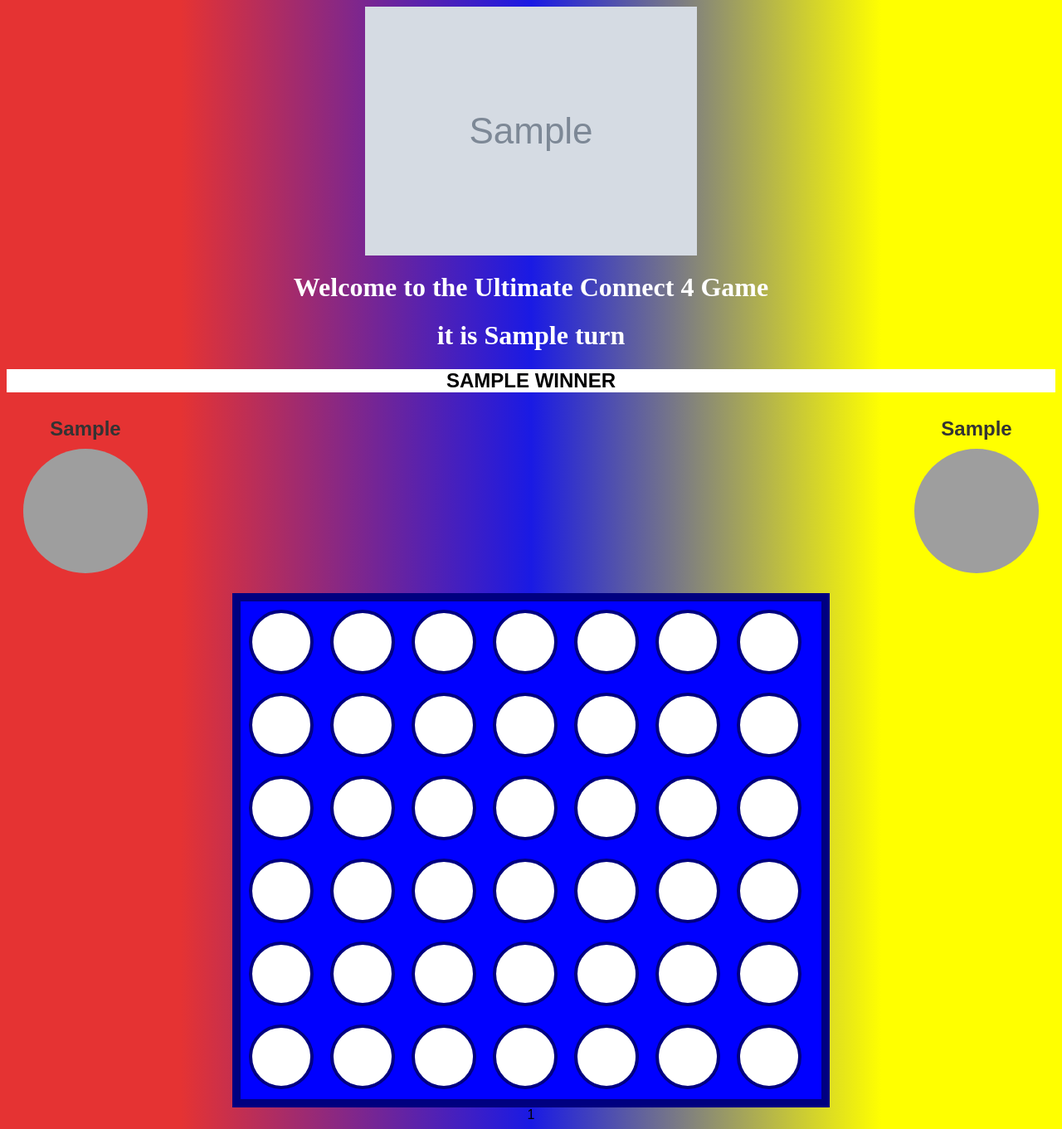
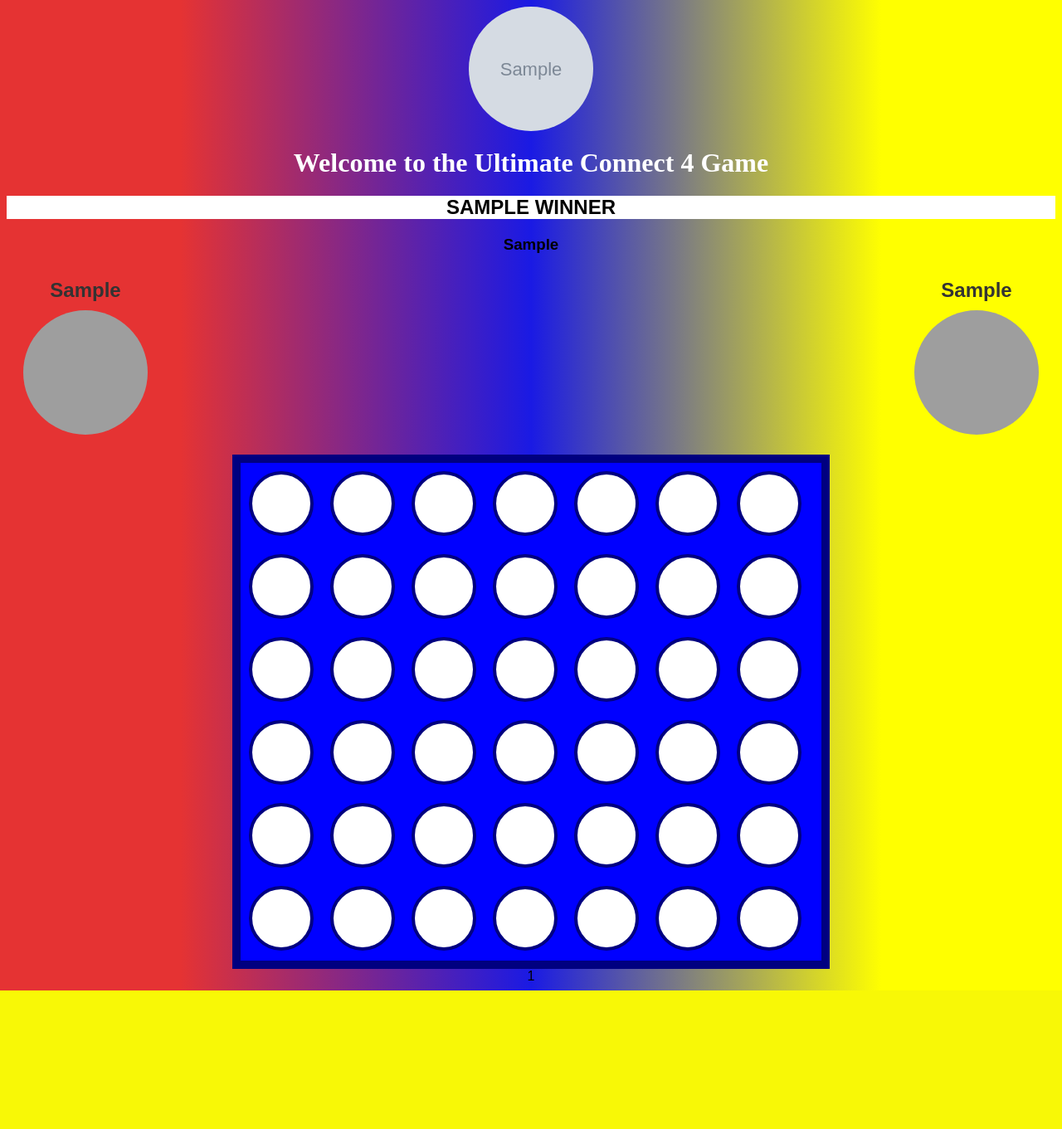
Before and after one commit to Tasks312/Tasks-312Project, a Python web app: template App/templates/board.html in a window 1280 px wide. Shown: the whole page at 83% size. After the commit the page ends 1194 px from the top, so only its background shows below. Run offline with Jinja, Linux system fonts and the light colour scheme; the template is opened without the code that fills it: most values are stand-ins (such as "Sample title", 1, 10 or a date in 2020); grey boxes marked "Sample" are stand-in pictures; grey boxes are pictures that could not be loaded.

Commit message:
fixes to gameboard and lobby img

```diff
--- a/App/static/css/gameboard.css
+++ b/App/static/css/gameboard.css
@@ -76,6 +76,15 @@ h1 {
     border-radius: 50%;
 
 }
+
+.my_image {
+    width: 150px;
+    height: 150px;
+    object-fit: cover;
+    border-radius: 50%;
+}
+
+
 .winner {
     background-color: white;
     text-transform: uppercase;
--- a/App/static/css/lobby.css
+++ b/App/static/css/lobby.css
@@ -110,6 +110,8 @@ body {
     background: #ee8a8a;
 }
 
+
+
 .textbox input {
     width: 256px;
     height: 36px;
--- a/App/static/js/boardFunction.js
+++ b/App/static/js/boardFunction.js
@@ -39,10 +39,12 @@ function setBoard(response) {
 
         if (currentPlayer === 1) {
             turnElement.innerHTML = "It is RED's turn";
+            turnElement.style.backgroundColor = "red";
         }
 
         if(currentPlayer === 2) {
             turnElement.innerHTML = "It is YELLOW's turn";
+            turnElement.style.backgroundColor = "yellow";
         }
 
     }
--- a/App/templates/board.html
+++ b/App/templates/board.html
@@ -10,16 +10,16 @@
 <body>
     <div class="header">
         <div class="image_div">
-            <img src={{game_image}} alt="eagle picture" class="my_image"/>
+            <img src={{game_image}} alt="lobby picture" class="my_image"/>
         </div>
         <div>
             <p id="paragraph">
                 <h1>Welcome to the Ultimate Connect 4 Game</h1>
-                <h1 id=turn>it is {{current_turn}} turn</h1>
             </p>
         </div>
     </div>
     <h2 class="winner" id="winner">{{winner}}</h2>
+    <h3 class="turn" id="turn">{{current_turn}}</h3>
     <div id="player-info">
         <div class="player">
             <h3>{{p1}}</h3>
```
